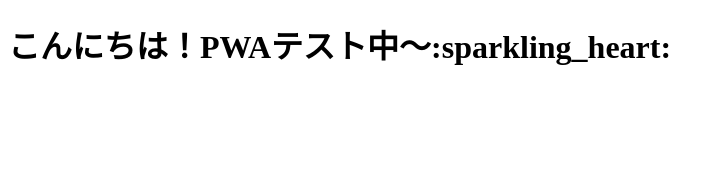
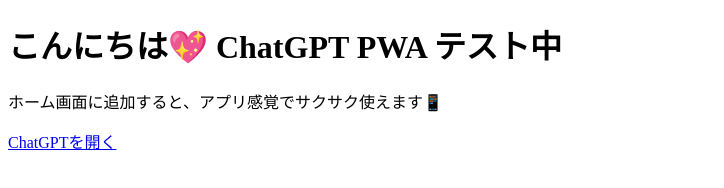
Before and after one commit to mahiromiru/make-PWA, a plain HTML site: page index.html in a window 1280 px wide. Shown: the whole page, without its empty margins (0-724 px from the left). Drawn offline with Linux system fonts and the light colour scheme.

Commit message:
Add files via upload

```diff
--- a/index.html
+++ b/index.html
@@ -2,11 +2,15 @@
 <html lang="ja">
 <head>
   <meta charset="UTF-8">
-  <title>ひろちゃんのPWAテスト</title>
+  <meta name="viewport" content="width=device-width, initial-scale=1.0">
+  <title>ChatGPT PWA</title>
   <link rel="manifest" href="manifest.json">
+  <meta name="theme-color" content="#1a73e8">
 </head>
 <body>
-  <h1>こんにちは！PWAテスト中〜:sparkling_heart:</h1>
+  <h1>こんにちは💖 ChatGPT PWA テスト中</h1>
+  <p>ホーム画面に追加すると、アプリ感覚でサクサク使えます📱</p>
+  <p><a href="https://chat.openai.com/" target="_blank">ChatGPTを開く</a></p>
 </body>
 <style>
   body {
```
